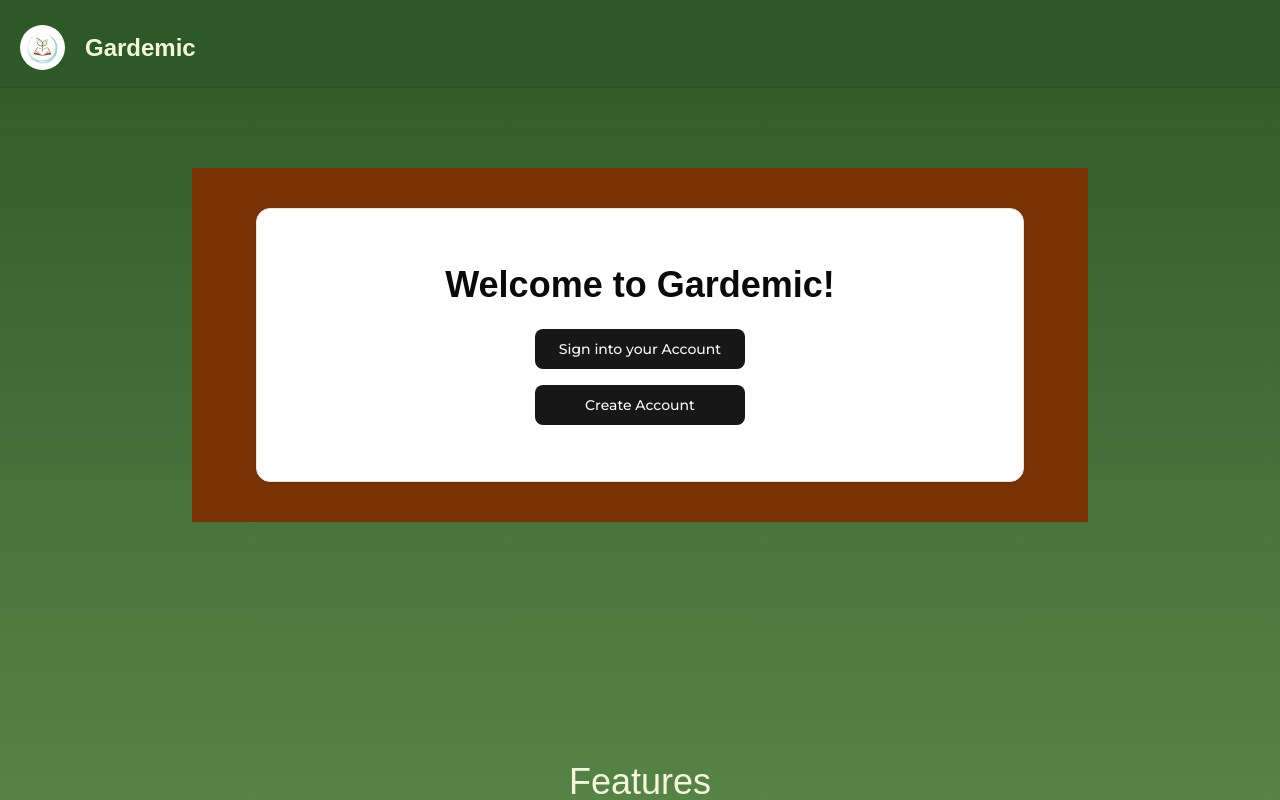
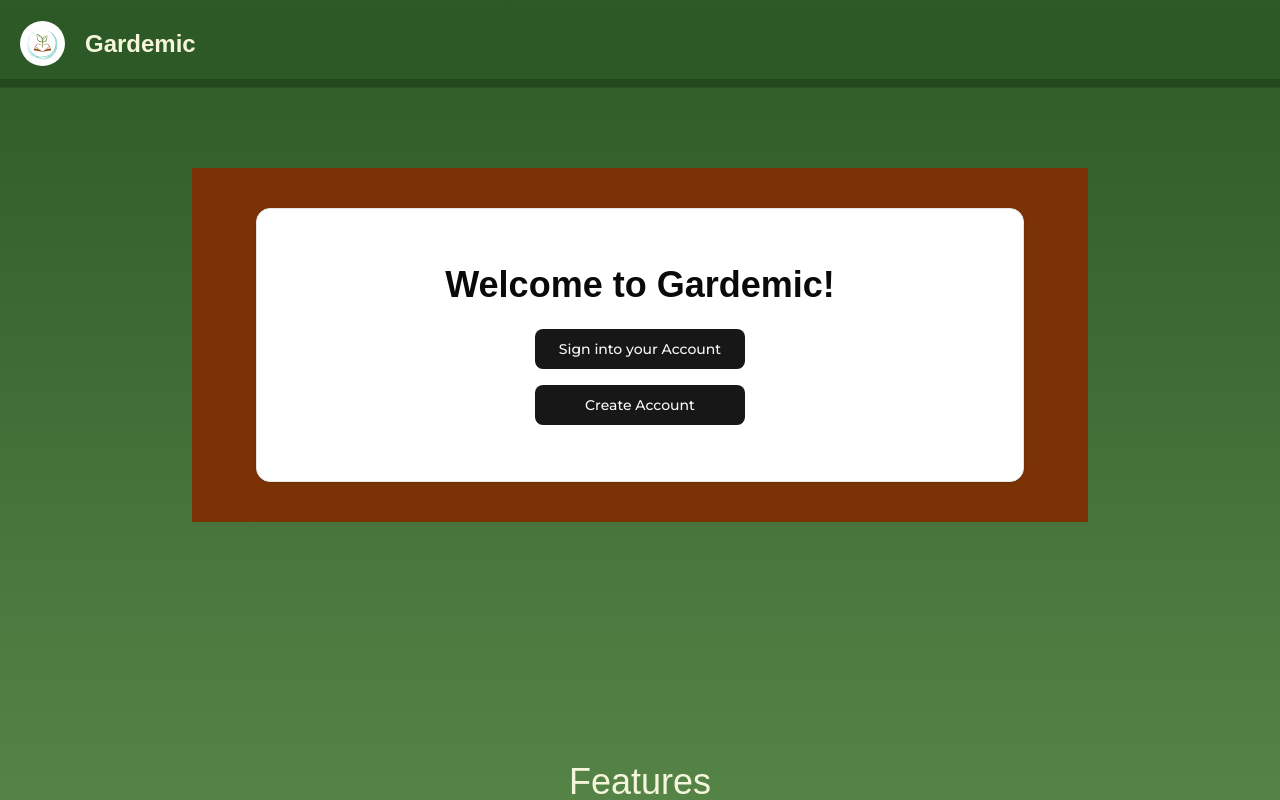
Before and after one commit to CSci-153-Web-Systems-and-Technologies/batch-2025-gardemic-web, a Next.js app: page / in a window 1280 px wide. Shown: the top 800 px of the page. Built offline with nearby package versions, Linux system fonts and the light colour scheme; a web font is replaced by a local one.

Commit message:
Modify bottom border color

```diff
--- a/components/NavBar.tsx
+++ b/components/NavBar.tsx
@@ -4,7 +4,7 @@ import GardemicLogo from "@/public/gardemic-logo.svg"
 
 export default function NavBar() {
     return (
-        <div className="w-full max-w-8xl flex justify-between items-center p-3 px-5 text-sm">
+        <div className="w-full max-w-8xl flex justify-between items-center p-3 px-5 text-sm border-b-8 border-b-black/20">
             <div className="flex gap-5 items-center font-semibold text-2xl w-full">
                 <Image
                 src={GardemicLogo}
```
